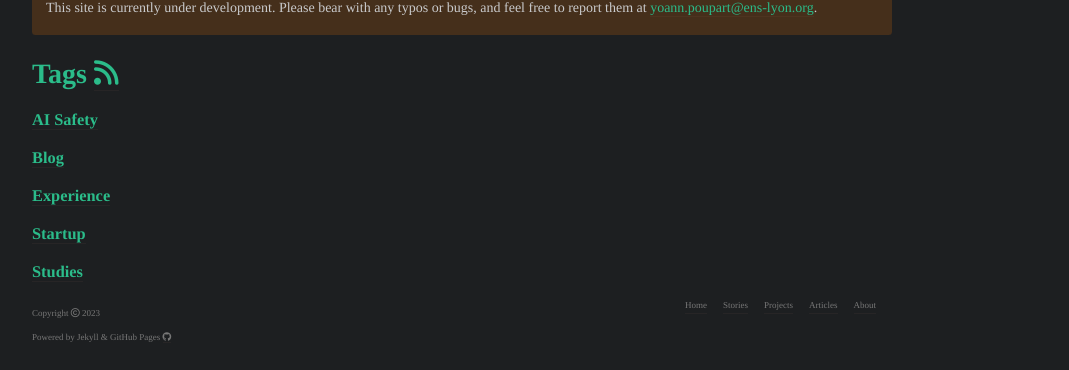
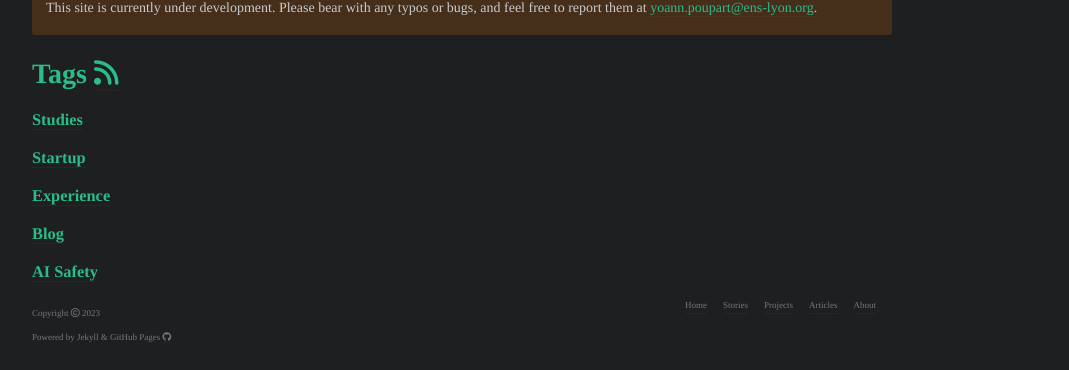
Before and after one commit to yp-edu/yp-edu.github.io, a Jekyll site: the page built from pages/_tags/index.md, in a window 1280 px wide. Shown: the part 123-493 px from the top of the page, without its empty margins (178-1247 px from the left). Built offline with Jekyll 4.4.1, drawn with Linux system fonts in a browser that asks for light colours; nearby versions of some CDN libraries; some web fonts are replaced; Markdown is read by kramdown in place of the engine named in the settings.

Commit message:
new order

```diff
--- a/_layouts/listing.html
+++ b/_layouts/listing.html
@@ -11,7 +11,7 @@
 <span>No item yet...</span>
 <p>Be patient!</p>
 {% else %}
-  {% assign sorted_collection = collection | sort: "publishedOn" %}
+  {% assign sorted_collection = collection | sort: "publishedOn" | reverse %}
   {% for item in sorted_collection %}
     {% if item.title != title %}
         {% if item.tags.size > 0 %}
--- a/_layouts/tag-listing.html
+++ b/_layouts/tag-listing.html
@@ -6,7 +6,7 @@
 
 <h1>Tagged <em class="tag-title">#{{ title }}</em></h1>
 <section>
-{% assign collection = site.stories %}
+{% assign collection = site.stories | sort: "publishedOn" | reverse %}
 {% assign story_count = 0 %}
 {% for item in collection %}
   {% if item.name != "index.md"%}
@@ -31,7 +31,7 @@
   {% endif %}
 {% endfor %}
 
-{% assign collection = site.projects%}
+{% assign collection = site.projects | sort: "publishedOn" | reverse %}
 {% assign project_count = 0 %}
 {% for item in collection %}
   {% if item.name != "index.md"%}
@@ -56,7 +56,7 @@
   {% endif %}
 {% endfor %}
 
-{% assign collection = site.projects %}
+{% assign collection = site.projects | sort: "publishedOn" | reverse %}
 {% assign article_count = 0 %}
 {% for item in collection %}
   {% if item.name != "index.md"%}
```
Also changed, not shown: pages/index.md (+3 -2 lines).
